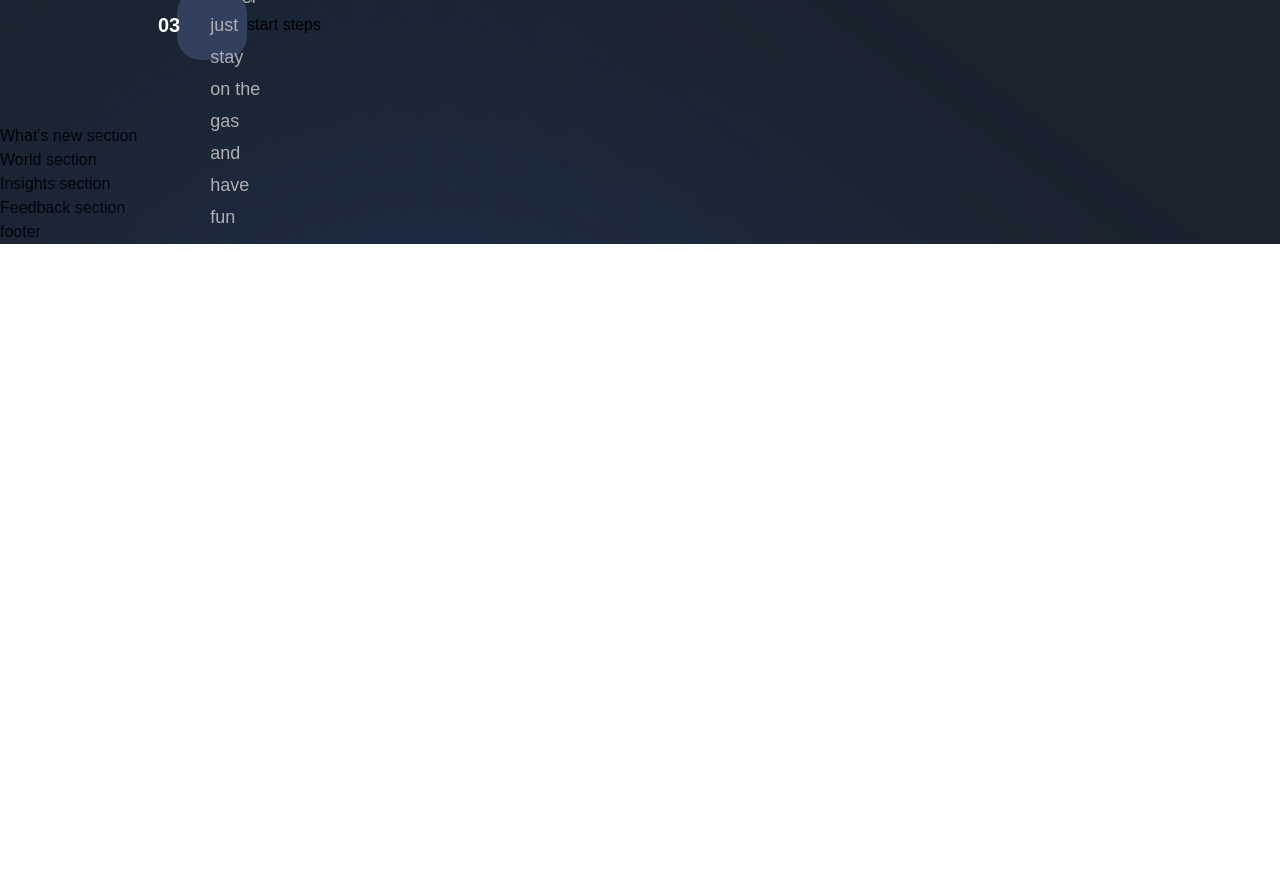
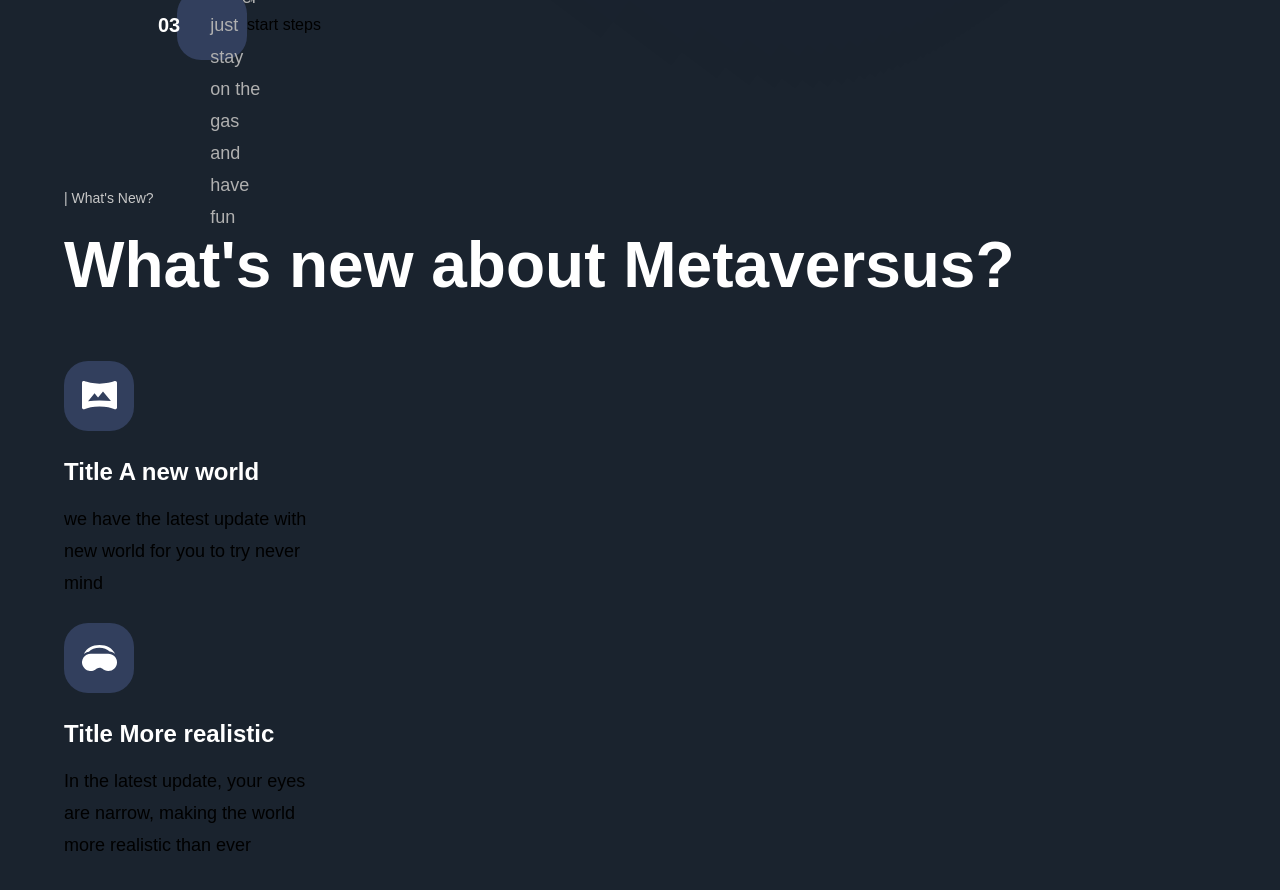
Before and after one commit to PavanKusunuri/metaverse, a Next.js app: page / in a window 1280 px wide. Shown: the part 4340-5230 px from the top of the page. Before the commit the page ends 4584 px from the top, so only its background shows below. Built offline with nearby package versions, Linux system fonts and the light colour scheme; a web font is replaced by a local one.

Commit message:
Added New Features Section in Metaversus project

```diff
--- a/components/NewFeatures.jsx
+++ b/components/NewFeatures.jsx
@@ -1,6 +1,18 @@
-const NewFeatures = () => (
-  <div>
-    New Features
+import styles from '../styles'
+
+const NewFeatures = ({ imgUrl, title, subtitle }) => (
+  <div className="flex-1 flex flex-col sm:max-w-[250px] min-w-[210px]">
+    <div className={`${styles.flexCenter} w-[70px] h-[70px] rounded-[24px] bg-[#323f5d]`}>
+      <img
+      src={imgUrl}
+      alt="icon"
+      className='w-1/2 h-1/2 object-contain'
+      />
+            </div>
+
+      <h1 className='mt-[26px] font-bold text-[24px]
+      leading-[30px] text-white'>Title {title} </h1>
+      <p className='flex-1 mt-[16px] font-normal text-[18px] text-[$b0b0b0] leading-[32px]'>{subtitle}</p>
   </div>
 );
 
--- a/sections/WhatsNew.jsx
+++ b/sections/WhatsNew.jsx
@@ -1,9 +1,49 @@
 'use client';
+import styles from '../styles';
+import { motion } from 'framer-motion';
+import { NewFeatures, StartSteps, TitleText, TypingText } from '../components';
+import { staggerContainer, fadeIn, planetVariants } from '../utils/motion';
+import { newFeatures} from '../constants';
+
 
 const WhatsNew = () => (
-  <section>
-    What's new section
-  </section>
+  <section className={`${styles.paddings} relative z-10`}>
+  <motion.div
+  variants={staggerContainer}
+  initial="hidden"
+  whileInView="show"
+  viewport={{ once: 'false', amount: 0.25}}
+  className={`${styles.innerWidth} mx-auto flex lg:row flex-col gap-8`}
+  >
+
+<motion.div
+variants={fadeIn('right', 'tween', 0.2, 1)}
+className="flex-[0.75] flex justify-center flex-col"
+>
+<TypingText title="| What's New?" />
+<TitleText title={<>What's new about Metaversus?</> }/>
+<div className='mt-[48px] flex flex-wrap max-w-[370px] gap-[24px]'>
+  {newFeatures.map((feature)=> (
+    <NewFeatures
+      key={feature.title}
+      {...feature}
+    />
+  ))}
+</div>
+
+</motion.div>
+<motion.div
+variants={planetVariants('left')}
+className={`flex-1 ${styles.flexCenter}`}
+>
+<img
+src="/get-started.png"
+alt="get-started"
+className="w-[90%] h-[90%] object-contain"
+/>
+</motion.div>
+  </motion.div>
+</section>
 );
 
 export default WhatsNew;
```
